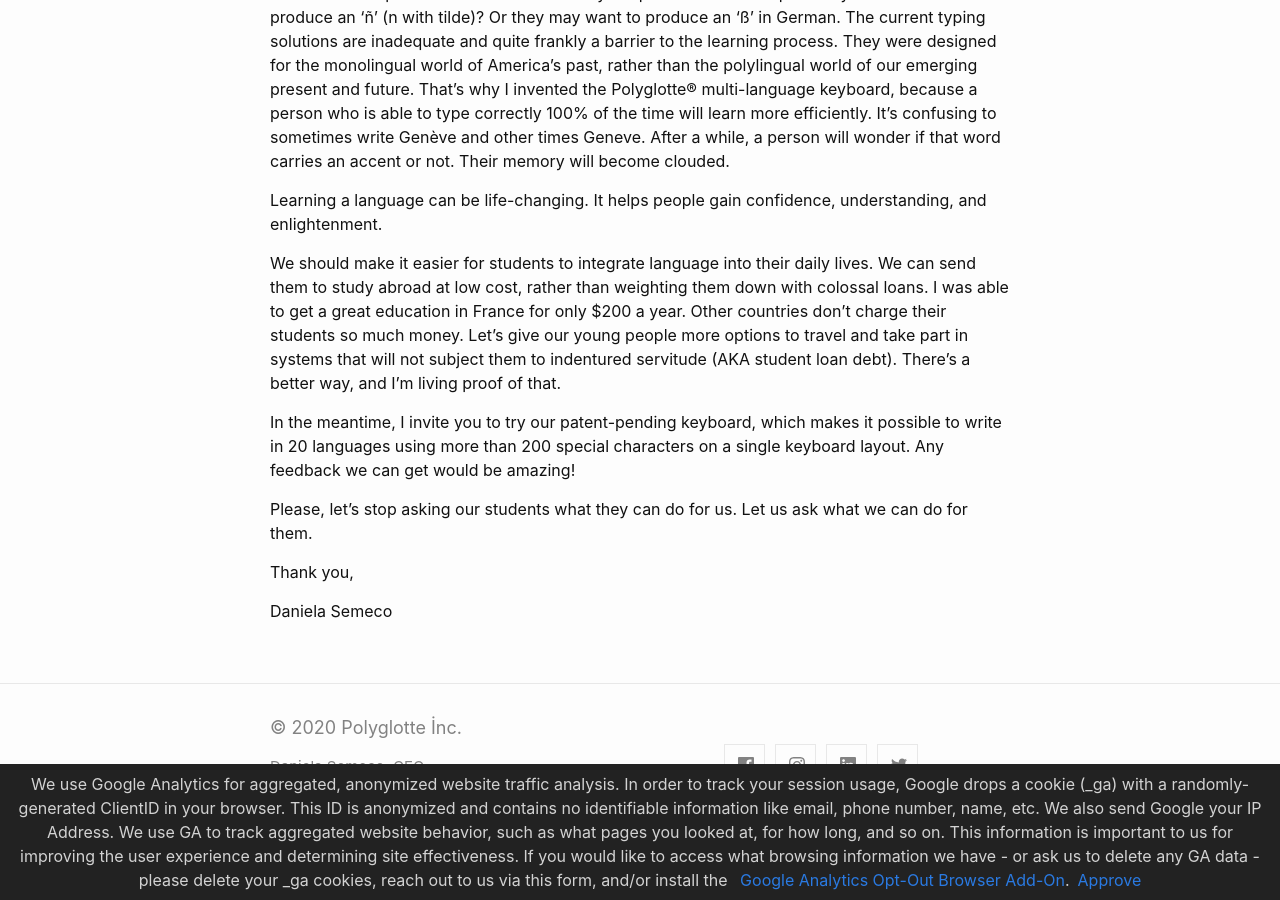
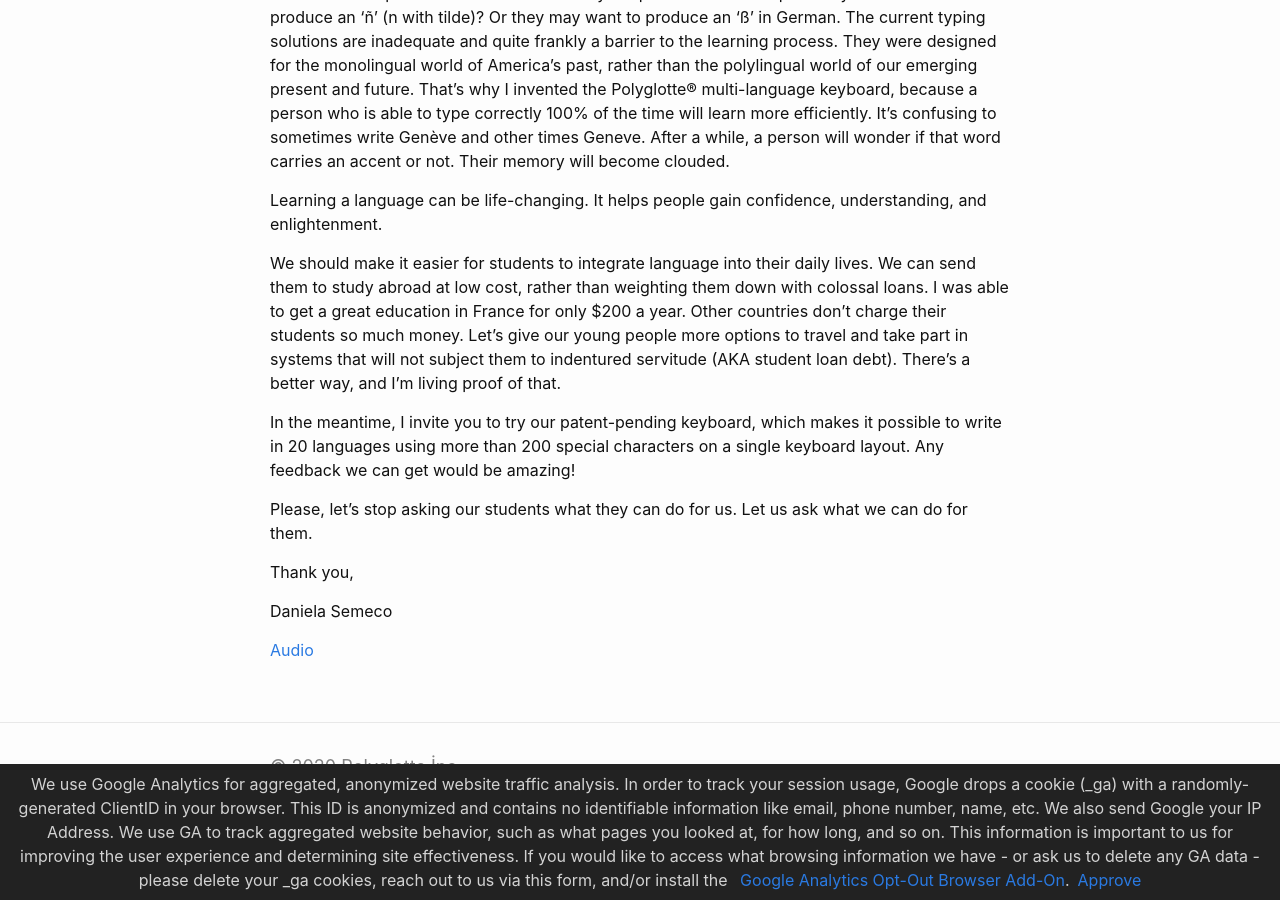
Before and after one commit to polyglotte-inc/polyglotte.life, a Jekyll site: the page built from _posts/2015-12-21-dear-mr-president.md, in a window 1280 px wide and 900 px high, scrolled down 1023 px. Built offline with Jekyll 4.4.1, drawn with Linux system fonts in a browser that asks for light colours.

Commit message:
Update 2015-12-21-dear-mr-president.md
Added link to audio recording.

```diff
--- a/_posts/2015-12-21-dear-mr-president.md
+++ b/_posts/2015-12-21-dear-mr-president.md
@@ -39,6 +39,10 @@
 Daniela Semeco
 
 
+
+[Audio](https://soundcloud.com/daniela-semeco-1/dear-mr-president?utm_source=soundcloud&utm_campaign=share&utm_medium=email)
+
+
 {% comment %}
 Might you have an include in your theme? Why not try it here!
 {% include my-themes-great-include.html %}
```
